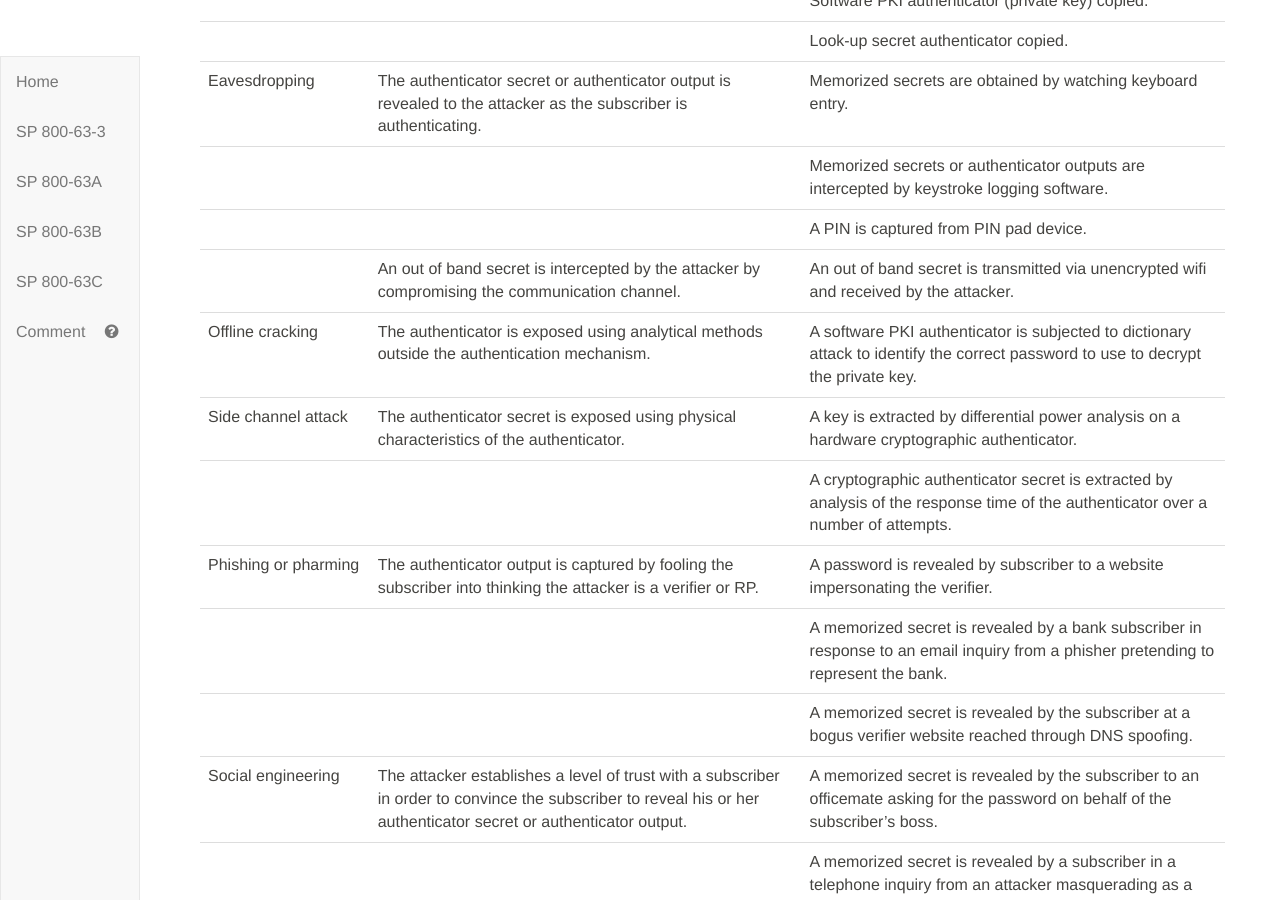
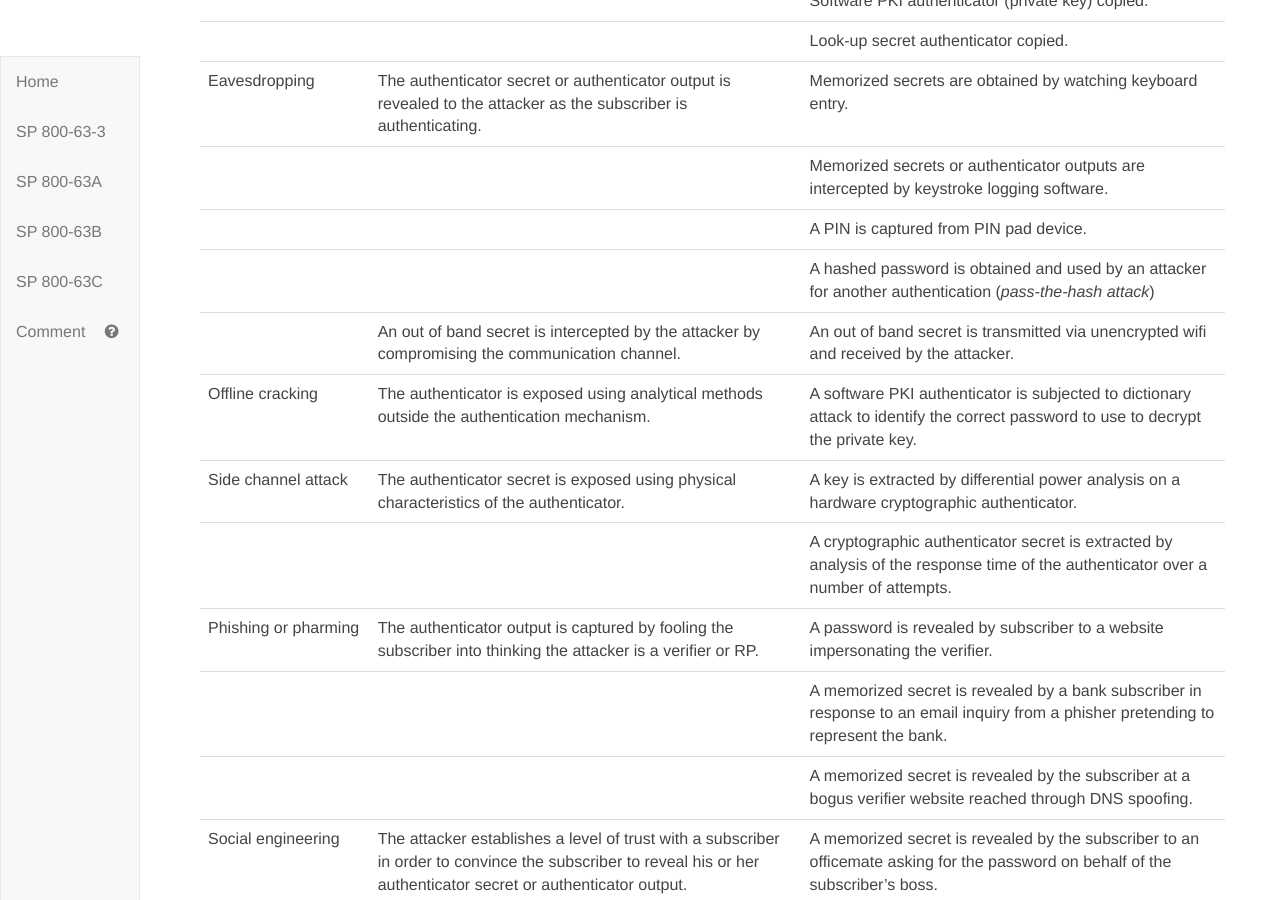
Before and after one commit to usnistgov/800-63-3, a Jekyll site: the page built from sp800-63b.md, in a window 1280 px wide and 900 px high, scrolled down 42743 px. Built offline with Jekyll 4.4.1, drawn with Linux system fonts in a browser that asks for light colours; some of the changed text lies outside the part shown.

Commit message:
Add description and mitigation for pass-the-hash attacks

```diff
--- a/sp800-63b/sec8_security.md
+++ b/sp800-63b/sec8_security.md
@@ -40,6 +40,7 @@
 | Eavesdropping | The authenticator secret or authenticator output is revealed to the attacker as the subscriber is authenticating. | Memorized secrets are obtained by watching keyboard entry. |
 | | | Memorized secrets or authenticator outputs are intercepted by keystroke logging software. |
 | | | A PIN is captured from PIN pad device. |
+| | | A hashed password is obtained and used by an attacker for another authentication (*pass-the-hash attack*) |
 | | An out of band secret is intercepted by the attacker by compromising the communication channel. | An out of band secret is transmitted via unencrypted wifi and received by the attacker. |
 | Offline cracking | The authenticator is exposed using analytical methods outside the authentication mechanism. | A software PKI authenticator is subjected to dictionary attack to identify the correct password to use to decrypt the private key. |
 | Side channel attack | The authenticator secret is exposed using physical characteristics of the authenticator. | A key is extracted by differential power analysis on a hardware cryptographic authenticator. |
@@ -76,6 +77,7 @@
 | Eavesdropping | Ensure the security of the endpoint, especially with respect to freedom from malware such as key loggers, prior to use.
 | | Maintain situational awareness when entering memorized secrets and one-time passwords to ensure that they cannot be observed by others.
 | | Authenticate over authenticated protected channels (observe lock icon in browser window, for example)
+| | Use authentication protocols that are resistant to replay attacks such as *pass-the-hash*
 | Offline cracking | Use an authenticator with a high entropy authenticator secret.
 | | Store memorized secrets in a salted, hashed form to raise the cost of dictionary attacks; use a keyed hash.
 | Side channel attack | Use authenticator algorithms that are designed to maintain constant power consumption and timing regardless of secret values.
```
